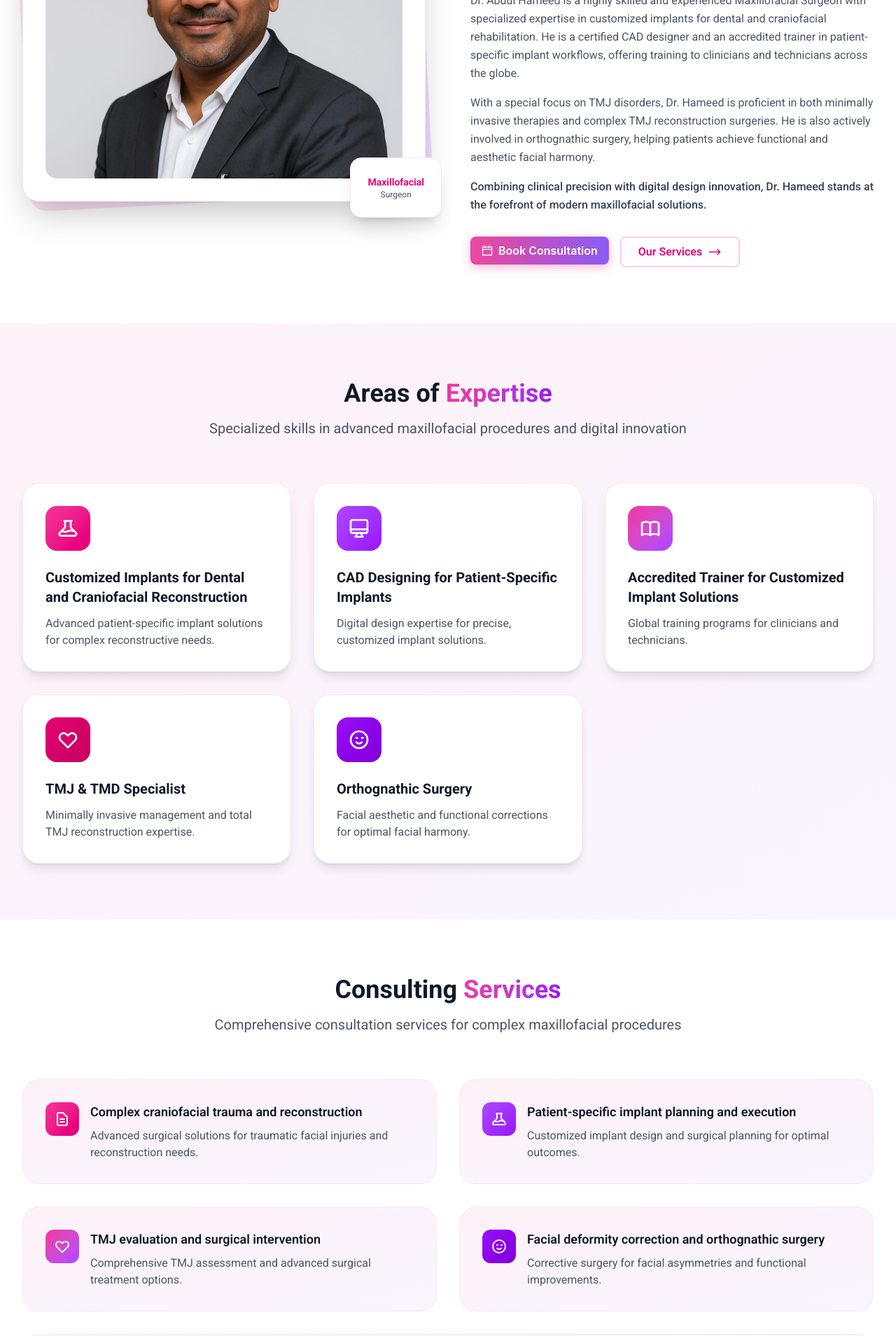
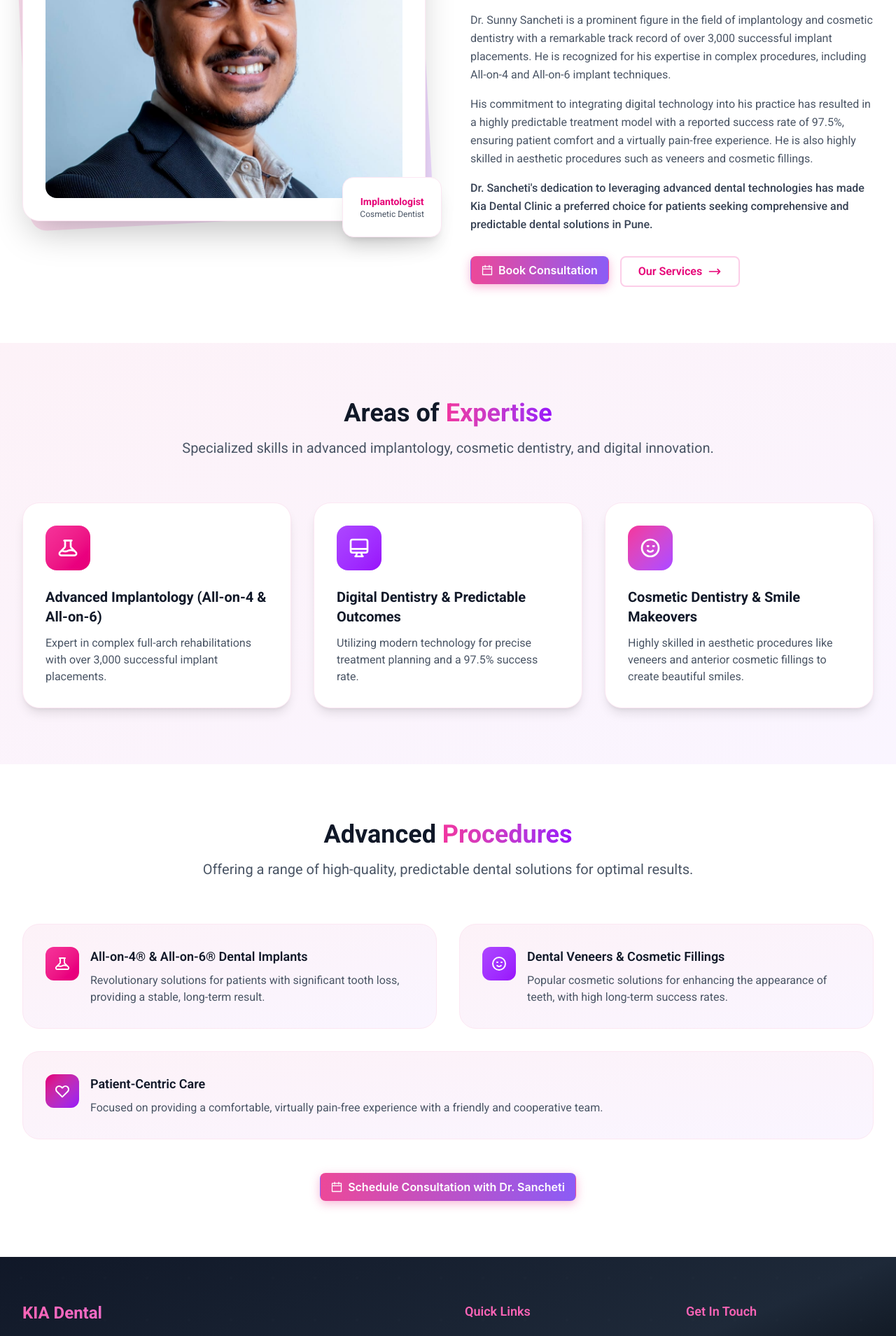
Before and after one commit to RED10xofficial/k-dental, a Next.js app: page /our-chief-surgeon in a window 1280 px wide. Shown: the part 780-2689 px from the top of the page at 70% size. Built offline with nearby package versions, Linux system fonts and the light colour scheme.

Commit message:
doctor fixs

```diff
--- a/src/app/(features)/our-chief-surgeon/page.tsx
+++ b/src/app/(features)/our-chief-surgeon/page.tsx
@@ -40,8 +40,8 @@ export default function OurChiefSurgeonPage() {
           </h1>
 
           <p className="text-xl text-gray-600 mb-8 max-w-3xl mx-auto">
-            Leading the field in maxillofacial surgery and customized implant
-            solutions
+            A Leading Dental Surgeon in Pune Specializing in Advanced
+            Implantology and Cosmetic Dentistry
           </p>
         </div>
       </section>
@@ -55,17 +55,19 @@ export default function OurChiefSurgeonPage() {
               <div className="absolute inset-0 bg-gradient-to-r from-pink-400 to-purple-500 rounded-3xl transform -rotate-3 opacity-20"></div>
               <div className="relative bg-white rounded-3xl p-8 shadow-2xl border border-pink-100">
                 <img
-                  src="/images/doctors/abdul_hameed.jpeg"
-                  alt="Dr. Abdul Hameed - Maxillofacial Surgeon"
+                  src="/images/doctors/sunny.jpeg"
+                  alt="Dr. Sunny Sancheti - Dental Surgeon"
                   className="w-full h-96 object-cover rounded-2xl"
                 />
                 {/* Credentials Badge */}
                 <div className="absolute -bottom-6 -right-6 bg-white rounded-2xl p-6 shadow-xl border border-pink-100">
                   <div className="text-center">
                     <div className="text-sm font-bold text-pink-600">
-                      Maxillofacial
+                      Implantologist
                     </div>
-                    <div className="text-xs text-gray-600">Surgeon</div>
+                    <div className="text-xs text-gray-600">
+                      Cosmetic Dentist
+                    </div>
                   </div>
                 </div>
               </div>
@@ -85,44 +87,45 @@ export default function OurChiefSurgeonPage() {
                     clipRule="evenodd"
                   />
                 </svg>
-                Chief Surgeon
+                Chief Surgeon & Owner
               </div>
 
               <h2 className="text-4xl font-bold text-gray-900 mb-4">
-                Dr. Abdul Hameed
+                Dr. Sunny Sancheti
               </h2>
 
               <h3 className="text-2xl font-semibold text-transparent bg-clip-text bg-gradient-to-r from-pink-500 to-purple-600 mb-6">
-                Maxillofacial Surgeon
+                Advanced Implantology & Cosmetic Dentistry
               </h3>
 
               <div className="space-y-4 text-gray-600 mb-8">
                 <p className="text-lg font-medium text-gray-700">
-                  Consultant – Dental and Craniofacial Reconstruction | TMJ &
-                  Orthognathic Surgery Expert
+                  Distinguished dental surgeon and owner of Kia Dental Clinic,
+                  specializing in implantology and cosmetic dentistry.
                 </p>
 
                 <p className="leading-relaxed">
-                  Dr. Abdul Hameed is a highly skilled and experienced
-                  Maxillofacial Surgeon with specialized expertise in customized
-                  implants for dental and craniofacial rehabilitation. He is a
-                  certified CAD designer and an accredited trainer in
-                  patient-specific implant workflows, offering training to
-                  clinicians and technicians across the globe.
+                  Dr. Sunny Sancheti is a prominent figure in the field of
+                  implantology and cosmetic dentistry with a remarkable track
+                  record of over 3,000 successful implant placements. He is
+                  recognized for his expertise in complex procedures, including
+                  All-on-4 and All-on-6 implant techniques.
                 </p>
 
                 <p className="leading-relaxed">
-                  With a special focus on TMJ disorders, Dr. Hameed is
-                  proficient in both minimally invasive therapies and complex
-                  TMJ reconstruction surgeries. He is also actively involved in
-                  orthognathic surgery, helping patients achieve functional and
-                  aesthetic facial harmony.
+                  His commitment to integrating digital technology into his
+                  practice has resulted in a highly predictable treatment model
+                  with a reported success rate of 97.5%, ensuring patient
+                  comfort and a virtually pain-free experience. He is also
+                  highly skilled in aesthetic procedures such as veneers and
+                  cosmetic fillings.
                 </p>
 
                 <p className="leading-relaxed font-medium text-gray-700">
-                  Combining clinical precision with digital design innovation,
-                  Dr. Hameed stands at the forefront of modern maxillofacial
-                  solutions.
+                  Dr. Sancheti&apos;s dedication to leveraging advanced dental
+                  technologies has made Kia Dental Clinic a preferred choice for
+                  patients seeking comprehensive and predictable dental
+                  solutions in Pune.
                 </p>
               </div>
 
@@ -167,8 +170,8 @@ export default function OurChiefSurgeonPage() {
               </span>
             </h2>
             <p className="text-xl text-gray-600 max-w-3xl mx-auto">
-              Specialized skills in advanced maxillofacial procedures and
-              digital innovation
+              Specialized skills in advanced implantology, cosmetic dentistry,
+              and digital innovation.
             </p>
           </div>
 
@@ -191,11 +194,11 @@ export default function OurChiefSurgeonPage() {
                 </svg>
               </div>
               <h3 className="text-xl font-bold text-gray-900 mb-3">
-                Customized Implants for Dental and Craniofacial Reconstruction
+                Advanced Implantology (All-on-4 & All-on-6)
               </h3>
               <p className="text-gray-600">
-                Advanced patient-specific implant solutions for complex
-                reconstructive needs.
+                Expert in complex full-arch rehabilitations with over 3,000
+                successful implant placements.
               </p>
             </div>
 
@@ -216,11 +219,11 @@ export default function OurChiefSurgeonPage() {
                 </svg>
               </div>
               <h3 className="text-xl font-bold text-gray-900 mb-3">
-                CAD Designing for Patient-Specific Implants
+                Digital Dentistry & Predictable Outcomes
               </h3>
               <p className="text-gray-600">
-                Digital design expertise for precise, customized implant
-                solutions.
+                Utilizing modern technology for precise treatment planning and a
+                97.5% success rate.
               </p>
             </div>
 
@@ -236,85 +239,36 @@ export default function OurChiefSurgeonPage() {
                     strokeLinecap="round"
                     strokeLinejoin="round"
                     strokeWidth={2}
-                    d="M12 6.253v13m0-13C10.832 5.477 9.246 5 7.5 5S4.168 5.477 3 6.253v13C4.168 18.477 5.754 18 7.5 18s3.332.477 4.5 1.253m0-13C13.168 5.477 14.754 5 16.5 5c1.747 0 3.332.477 4.5 1.253v13C19.832 18.477 18.247 18 16.5 18c-1.746 0-3.332.477-4.5 1.253"
-                  />
-                </svg>
-              </div>
-              <h3 className="text-xl font-bold text-gray-900 mb-3">
-                Accredited Trainer for Customized Implant Solutions
-              </h3>
-              <p className="text-gray-600">
-                Global training programs for clinicians and technicians.
-              </p>
-            </div>
-
-            <div className="bg-white rounded-3xl p-8 shadow-lg hover:shadow-xl transition-all duration-300 border border-pink-100 hover:border-pink-200">
-              <div className="w-16 h-16 bg-gradient-to-br from-pink-600 to-pink-700 rounded-2xl flex items-center justify-center mb-6">
-                <svg
-                  className="w-8 h-8 text-white"
-                  fill="none"
-                  stroke="currentColor"
-                  viewBox="0 0 24 24"
-                >
-                  <path
-                    strokeLinecap="round"
-                    strokeLinejoin="round"
-                    strokeWidth={2}
-                    d="M4.318 6.318a4.5 4.5 0 000 6.364L12 20.364l7.682-7.682a4.5 4.5 0 00-6.364-6.364L12 7.636l-1.318-1.318a4.5 4.5 0 00-6.364 0z"
-                  />
-                </svg>
-              </div>
-              <h3 className="text-xl font-bold text-gray-900 mb-3">
-                TMJ & TMD Specialist
-              </h3>
-              <p className="text-gray-600">
-                Minimally invasive management and total TMJ reconstruction
-                expertise.
-              </p>
-            </div>
-
-            <div className="bg-white rounded-3xl p-8 shadow-lg hover:shadow-xl transition-all duration-300 border border-pink-100 hover:border-pink-200">
-              <div className="w-16 h-16 bg-gradient-to-br from-purple-600 to-purple-700 rounded-2xl flex items-center justify-center mb-6">
-                <svg
-                  className="w-8 h-8 text-white"
-                  fill="none"
-                  stroke="currentColor"
-                  viewBox="0 0 24 24"
-                >
-                  <path
-                    strokeLinecap="round"
-                    strokeLinejoin="round"
-                    strokeWidth={2}
                     d="M14.828 14.828a4 4 0 01-5.656 0M9 10h1.01M15 10h1.01M21 12a9 9 0 11-18 0 9 9 0 0118 0z"
                   />
                 </svg>
               </div>
               <h3 className="text-xl font-bold text-gray-900 mb-3">
-                Orthognathic Surgery
+                Cosmetic Dentistry & Smile Makeovers
               </h3>
               <p className="text-gray-600">
-                Facial aesthetic and functional corrections for optimal facial
-                harmony.
+                Highly skilled in aesthetic procedures like veneers and anterior
+                cosmetic fillings to create beautiful smiles.
               </p>
             </div>
           </div>
         </div>
       </section>
 
-      {/* Consulting Services Section */}
+      {/* Advanced Procedures Section */}
       <section className="py-20 bg-white">
         <div className="max-w-7xl mx-auto px-4 sm:px-6 lg:px-8">
           <div className="text-center mb-16">
             <h2 className="text-3xl sm:text-4xl font-bold text-gray-900 mb-4">
-              Consulting
+              Advanced
               <span className="text-transparent bg-clip-text bg-gradient-to-r from-pink-500 to-purple-600">
                 {" "}
-                Services
+                Procedures
               </span>
             </h2>
             <p className="text-xl text-gray-600 max-w-3xl mx-auto">
-              Comprehensive consultation services for complex maxillofacial
-              procedures
+              Offering a range of high-quality, predictable dental solutions for
+              optimal results.
             </p>
           </div>
 
@@ -333,18 +287,18 @@ export default function OurChiefSurgeonPage() {
                         strokeLinecap="round"
                         strokeLinejoin="round"
                         strokeWidth={2}
-                        d="M9 12h6m-6 4h6m2 5H7a2 2 0 01-2-2V5a2 2 0 012-2h5.586a1 1 0 01.707.293l5.414 5.414a1 1 0 01.293.707V19a2 2 0 01-2 2z"
+                        d="M19.428 15.428a2 2 0 00-1.022-.547l-2.387-.477a6 6 0 00-3.86.517l-.318.158a6 6 0 01-3.86.517L6.05 15.21a2 2 0 00-1.806.547M8 4h8l-1 1v5.172a2 2 0 00.586 1.414l5 5c1.26 1.26.367 3.414-1.415 3.414H4.828c-1.782 0-2.674-2.154-1.414-3.414l5-5A2 2 0 009 10.172V5L8 4z"
                       />
                     </svg>
                   </div>
                 </div>
                 <div>
                   <h3 className="text-lg font-semibold text-gray-900 mb-2">
-                    Complex craniofacial trauma and reconstruction
+                    All-on-4® & All-on-6® Dental Implants
                   </h3>
                   <p className="text-gray-600">
-                    Advanced surgical solutions for traumatic facial injuries
-                    and reconstruction needs.
+                    Revolutionary solutions for patients with significant tooth
+                    loss, providing a stable, long-term result.
                   </p>
                 </div>
               </div>
@@ -364,68 +318,6 @@ export default function OurChiefSurgeonPage() {
                         strokeLinecap="round"
                         strokeLinejoin="round"
                         strokeWidth={2}
-                        d="M19.428 15.428a2 2 0 00-1.022-.547l-2.387-.477a6 6 0 00-3.86.517l-.318.158a6 6 0 01-3.86.517L6.05 15.21a2 2 0 00-1.806.547M8 4h8l-1 1v5.172a2 2 0 00.586 1.414l5 5c1.26 1.26.367 3.414-1.415 3.414H4.828c-1.782 0-2.674-2.154-1.414-3.414l5-5A2 2 0 009 10.172V5L8 4z"
-                      />
-                    </svg>
-                  </div>
-                </div>
-                <div>
-                  <h3 className="text-lg font-semibold text-gray-900 mb-2">
-                    Patient-specific implant planning and execution
-                  </h3>
-                  <p className="text-gray-600">
-                    Customized implant design and surgical planning for optimal
-                    outcomes.
-                  </p>
-                </div>
-              </div>
-            </div>
-
-            <div className="bg-gradient-to-br from-pink-50 to-purple-50 rounded-3xl p-8 border border-pink-100">
-              <div className="flex items-start space-x-4">
-                <div className="flex-shrink-0">
-                  <div className="w-12 h-12 bg-gradient-to-br from-pink-500 to-purple-500 rounded-xl flex items-center justify-center">
-                    <svg
-                      className="w-6 h-6 text-white"
-                      fill="none"
-                      stroke="currentColor"
-                      viewBox="0 0 24 24"
-                    >
-                      <path
-                        strokeLinecap="round"
-                        strokeLinejoin="round"
-                        strokeWidth={2}
-                        d="M4.318 6.318a4.5 4.5 0 000 6.364L12 20.364l7.682-7.682a4.5 4.5 0 00-6.364-6.364L12 7.636l-1.318-1.318a4.5 4.5 0 00-6.364 0z"
-                      />
-                    </svg>
-                  </div>
-                </div>
-                <div>
-                  <h3 className="text-lg font-semibold text-gray-900 mb-2">
-                    TMJ evaluation and surgical intervention
-                  </h3>
-                  <p className="text-gray-600">
-                    Comprehensive TMJ assessment and advanced surgical treatment
-                    options.
-                  </p>
-                </div>
-              </div>
-            </div>
-
-            <div className="bg-gradient-to-br from-pink-50 to-purple-50 rounded-3xl p-8 border border-pink-100">
-              <div className="flex items-start space-x-4">
-                <div className="flex-shrink-0">
-                  <div className="w-12 h-12 bg-gradient-to-br from-purple-600 to-purple-700 rounded-xl flex items-center justify-center">
-                    <svg
-                      className="w-6 h-6 text-white"
-                      fill="none"
-                      stroke="currentColor"
-                      viewBox="0 0 24 24"
-                    >
-                      <path
-                        strokeLinecap="round"
-                        strokeLinejoin="round"
-                        strokeWidth={2}
                         d="M14.828 14.828a4 4 0 01-5.656 0M9 10h1.01M15 10h1.01M21 12a9 9 0 11-18 0 9 9 0 0118 0z"
                       />
                     </svg>
@@ -433,11 +325,11 @@ export default function OurChiefSurgeonPage() {
                 </div>
                 <div>
                   <h3 className="text-lg font-semibold text-gray-900 mb-2">
-                    Facial deformity correction and orthognathic surgery
+                    Dental Veneers & Cosmetic Fillings
                   </h3>
                   <p className="text-gray-600">
-                    Corrective surgery for facial asymmetries and functional
-                    improvements.
+                    Popular cosmetic solutions for enhancing the appearance of
+                    teeth, with high long-term success rates.
                   </p>
                 </div>
               </div>
@@ -457,18 +349,18 @@ export default function OurChiefSurgeonPage() {
                         strokeLinecap="round"
                         strokeLinejoin="round"
                         strokeWidth={2}
-                        d="M9.75 17L9 20l-1 1h8l-1-1-.75-3M3 13h18M5 17h14a2 2 0 002-2V5a2 2 0 00-2-2H5a2 2 0 00-2 2v10a2 2 0 002 2z"
+                        d="M4.318 6.318a4.5 4.5 0 000 6.364L12 20.364l7.682-7.682a4.5 4.5 0 00-6.364-6.364L12 7.636l-1.318-1.318a4.5 4.5 0 00-6.364 0z"
                       />
                     </svg>
                   </div>
                 </div>
                 <div>
                   <h3 className="text-lg font-semibold text-gray-900 mb-2">
-                    3D CAD-based design and surgical guide planning
+                    Patient-Centric Care
                   </h3>
                   <p className="text-gray-600">
-                    Advanced digital planning and surgical guide design for
-                    precision procedures using cutting-edge CAD technology.
+                    Focused on providing a comfortable, virtually pain-free
+                    experience with a friendly and cooperative team.
                   </p>
                 </div>
               </div>
@@ -477,7 +369,7 @@ export default function OurChiefSurgeonPage() {
 
           <div className="text-center mt-12">
             <BookNowButton variant="primary" size="large">
-              Schedule Consultation with Dr. Hameed
+              Schedule Consultation with Dr. Sancheti
             </BookNowButton>
           </div>
         </div>
```
